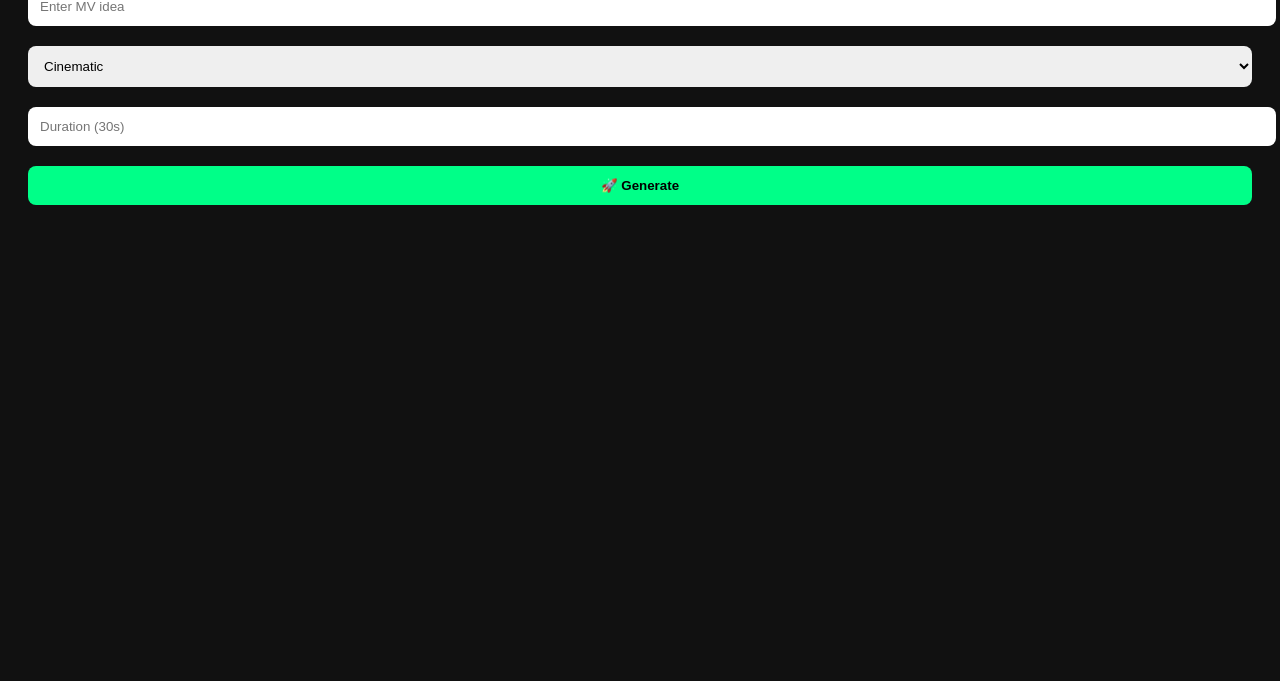
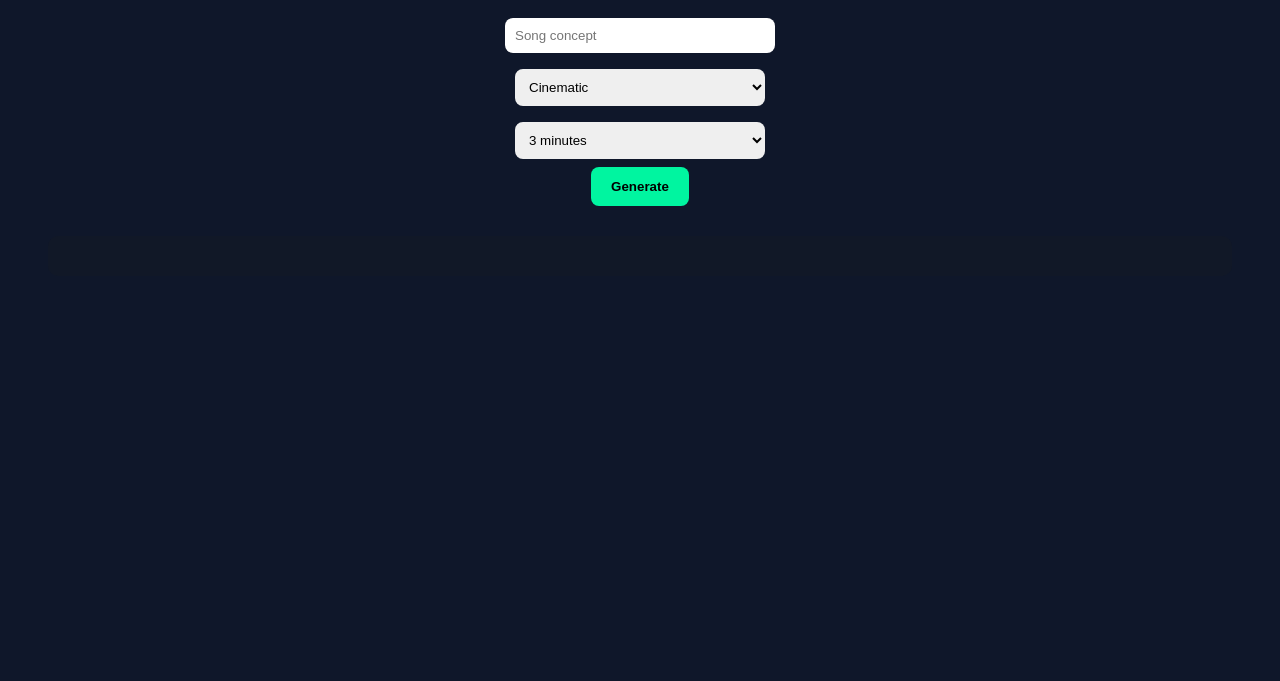
Before and after one commit to bermem/suno-mv-auto-director, a website: page index.html in a window 1280 px wide. Shown: the part 119-800 px from the top of the page. Drawn offline with Linux system fonts and the light colour scheme.

Commit message:
Update index.html

```diff
--- a/index.html
+++ b/index.html
@@ -1,35 +1,71 @@
 <!DOCTYPE html>
 <html>
 <head>
-<meta charset="UTF-8">
-<title>Suno MV Auto Director</title>
-<style>
-body{font-family:Arial;background:#111;color:white;padding:20px}
-input,select,button{width:100%;padding:12px;margin:10px 0;border-radius:8px;border:none}
-button{background:#00ff88;font-weight:bold}
-</style>
+  <meta charset="UTF-8" />
+  <title>AI MV Auto Director</title>
+  <style>
+    body{
+      font-family:Arial;
+      background:#0f172a;
+      color:white;
+      text-align:center;
+      padding:40px;
+    }
+    input,select{
+      padding:10px;
+      margin:8px;
+      width:250px;
+      border-radius:8px;
+      border:none;
+    }
+    button{
+      padding:12px 20px;
+      border:none;
+      border-radius:8px;
+      background:#00f5a0;
+      font-weight:bold;
+      cursor:pointer;
+    }
+    #result{
+      margin-top:30px;
+      text-align:left;
+      background:#111827;
+      padding:20px;
+      border-radius:10px;
+      white-space:pre-wrap;
+    }
+  </style>
 </head>
 <body>
 
-<h2>🎬 Suno MV Auto Director</h2>
+<h1>🎬 AI MV Auto Director</h1>
 
-<input id="prompt" placeholder="Enter MV idea">
+<input id="prompt" placeholder="Song concept" /><br>
+
 <select id="style">
-<option value="cinematic">Cinematic</option>
-<option value="anime">Anime</option>
-<option value="live-action">Live Action</option>
-</select>
-<input id="duration" placeholder="Duration (30s)">
+  <option>Cinematic</option>
+  <option>Dark Moody</option>
+  <option>Pop Colorful</option>
+</select><br>
 
-<button onclick="generate()">🚀 Generate</button>
+<select id="duration">
+  <option>3 minutes</option>
+  <option>4 minutes</option>
+  <option>5 minutes</option>
+</select><br>
 
-<pre id="result"></pre>
+<button onclick="generate()">Generate</button>
+
+<div id="result"></div>
 
 <script>
 async function generate(){
+
   const prompt=document.getElementById("prompt").value;
   const style=document.getElementById("style").value;
   const duration=document.getElementById("duration").value;
+
+  document.getElementById("result").innerHTML="⏳ Generating storyboard...";
 
   const res=await fetch("/generate",{
     method:"POST",
@@ -38,7 +74,8 @@ async function generate(){
   });
 
   const data=await res.json();
-  document.getElementById("result").textContent=
+
+  document.getElementById("result").innerHTML=
     JSON.stringify(data,null,2);
 }
 </script>
```
